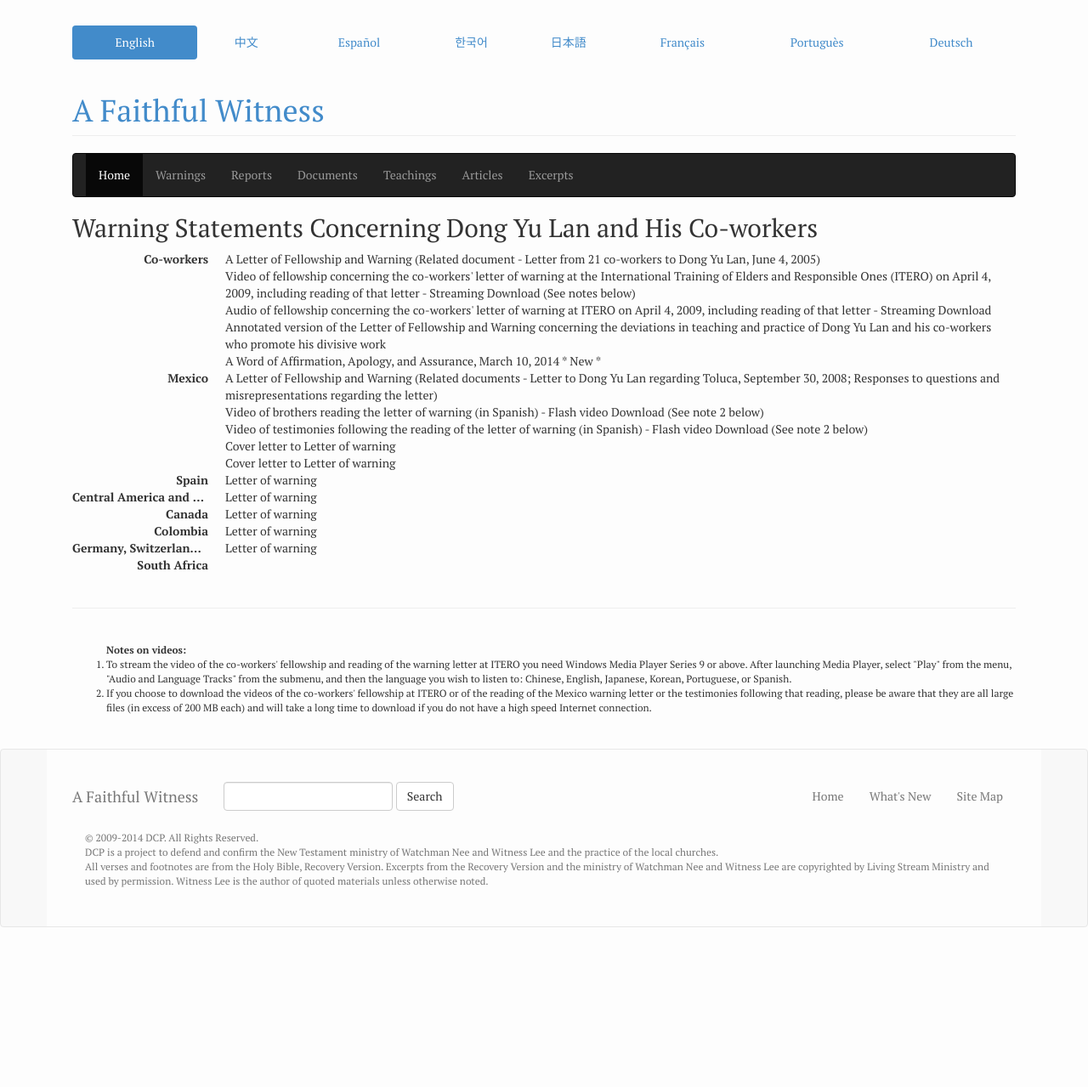
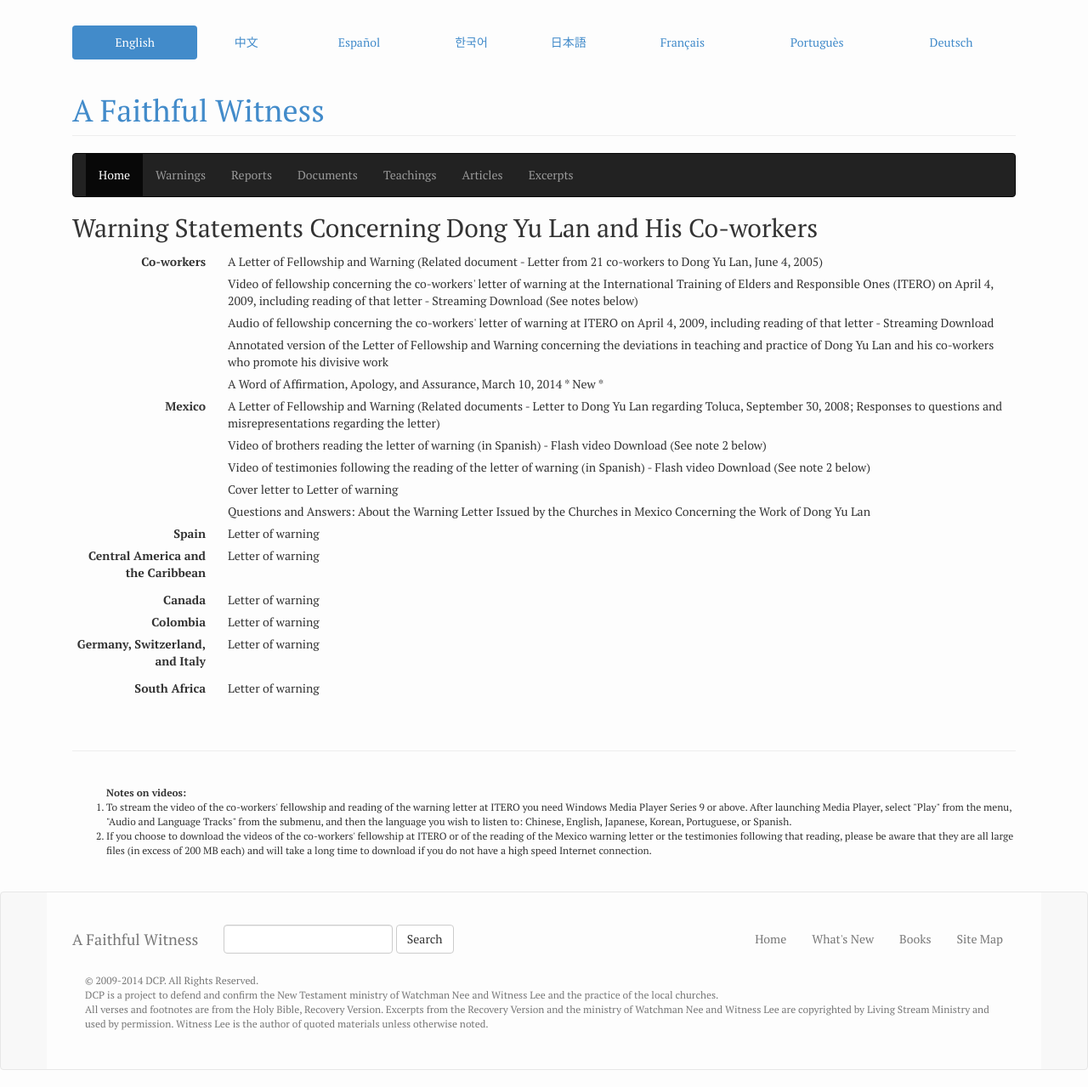
Before and after one commit to dcproject/faithful-witness, a Jekyll site: the page built from warnings/index.html, in a window 1280 px wide. Shown: the whole page at 85% size. Built offline with Jekyll 4.4.1, drawn with Linux system fonts in a browser that asks for light colours; nearby versions of some CDN libraries; library files that are not in the unit come from our copies; before the commit the page ends 1111 px from its top, so only the background shows below that.

Commit message:
fixed some list styling

```diff
--- a/_includes/footer.html
+++ b/_includes/footer.html
@@ -10,9 +10,10 @@
           <button type="submit" class="btn btn-default">Search</button>
         </form>
         <ul class="nav navbar-nav pull-right">
-            <li><a href="#">Home</a></li>
-            <li><a href="#">What's New</a></li>
-            <li><a href="#">Site Map</a></li>
+            <li><a href="/">Home</a></li>
+            <li><a href="/news">What's New</a></li>
+            <li><a href="/ebooks">Books</a></li>
+            <li><a href="/sitemap">Site Map</a></li>
         </ul>
 
         <p class="navbar-text small"> © 2009-2014 DCP. All Rights Reserved. <br>
--- a/css/main.css
+++ b/css/main.css
@@ -9,5 +9,10 @@ body {
     padding: 30px;
 }
 
-.site-footer {
+dt, dd {
+    padding: 3px;
 }
+
+.label {
+    margin: 3px;
+}
--- a/warnings/index.html
+++ b/warnings/index.html
@@ -18,12 +18,14 @@ layout: default
   <dd>Video of brothers reading the letter of warning (in Spanish) -    Flash video   Download   (See note 2 below)</dd>
   <dd>Video of testimonies following the reading of the letter of warning (in Spanish) -    Flash video   Download   (See note 2 below)</dd>
   <dd>Cover letter to Letter of warning </dd>
-  <dd>Cover letter to Letter of warning </dd>
+  <dd>Questions and Answers: About the Warning Letter Issued by the Churches in Mexico Concerning the Work of Dong Yu Lan</dd>
 
   <dt>Spain</dt>
+  <dd>Letter of warning </dd>
 
-  <dt>Central America and the Caribbean</dt>
+  <dt style="white-space: normal;">Central America and the Caribbean</dt>
   <dd>Letter of warning</dd>
+  <dd>&nbsp;</dd>
 
   <dt>Canada</dt>
   <dd>Letter of warning</dd>
@@ -31,8 +33,9 @@ layout: default
   <dt>Colombia</dt>
   <dd>Letter of warning</dd>
 
-  <dt>Germany, Switzerland, and Italy </dt>
+  <dt style="white-space: normal;">Germany, Switzerland, and Italy </dt>
   <dd>Letter of warning</dd>
+  <dd>&nbsp;</dd>
 
   <dt>South Africa</dt>
   <dd>Letter of warning</dd>
```
